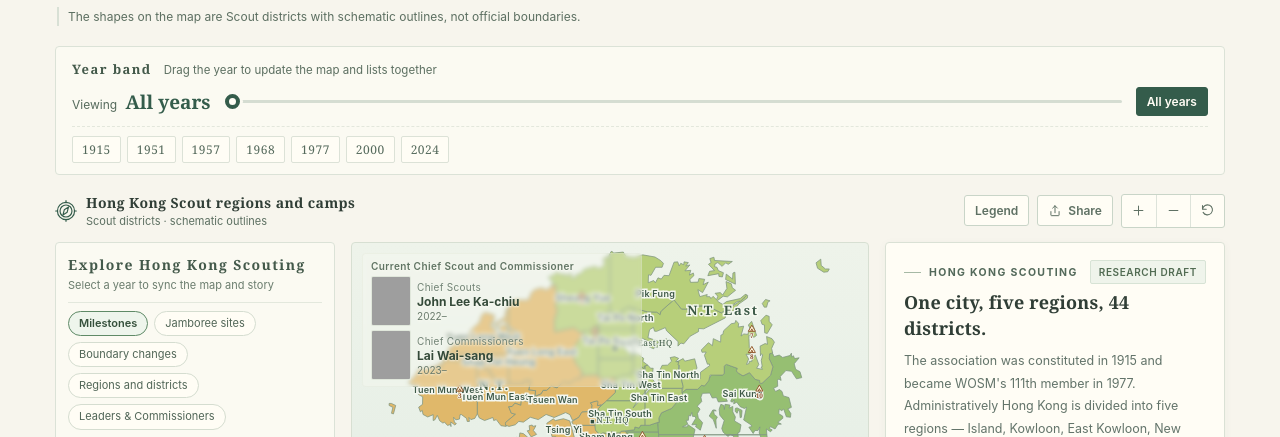
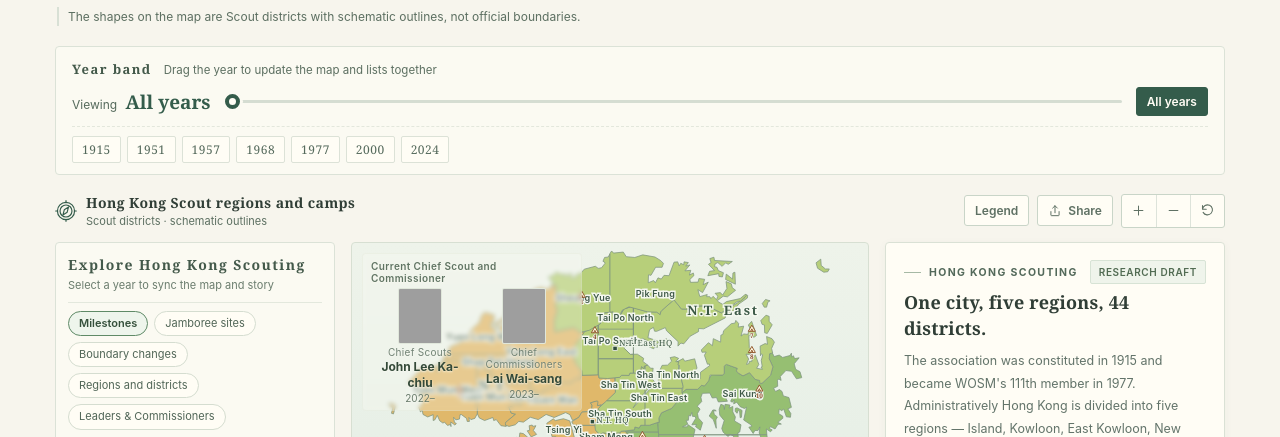
Before and after one commit to playerkousas-rgb/BP, a website with bundled scripts: page hong-kong.html in a window 1280 px wide. Shown: the part 285-722 px from the top of the page. Built offline with nearby package versions, Linux system fonts and the light colour scheme; grey boxes are pictures that could not be loaded.

Commit message:
HK: make leader overlay square/compact layout
Co-authored-by: arena-agent <297053741+arena-agent@users.noreply.github.com>

```diff
--- a/css/hk.css
+++ b/css/hk.css
@@ -414,11 +414,11 @@
 .hk-left-person-body strong{display:block;font-size:12px;line-height:1.35;color:#3f5445}
 .hk-left-person-years{display:block;font-size:11px;color:#6b7d6e;line-height:1.3}
 /* Map overlay: current Chief Scout / Commissioner */
-.hk-leaders-overlay{position:absolute;top:10px;left:10px;z-index:5;width:min(280px,calc(100% - 20px));background:rgba(251,250,242,.28);border:1px solid rgba(215,223,209,.28);border-radius:4px;box-shadow:none;padding:6px 8px;backdrop-filter:blur(2px);-webkit-backdrop-filter:blur(2px);pointer-events:auto}
+.hk-leaders-overlay{position:absolute;top:10px;left:10px;z-index:5;width:min(220px,calc(100% - 20px));background:rgba(251,250,242,.28);border:1px solid rgba(215,223,209,.28);border-radius:4px;box-shadow:none;padding:6px 8px;backdrop-filter:blur(2px);-webkit-backdrop-filter:blur(2px);pointer-events:auto}
 .hk-overlay-title{font-size:10px;color:#607463;letter-spacing:.04em;margin-bottom:4px;font-weight:600;text-shadow:0 1px 2px rgba(251,250,242,.8)}
-.hk-overlay-grid{display:grid;gap:4px}
-.hk-overlay-person{display:grid;grid-template-columns:40px minmax(0,1fr);gap:6px;align-items:center}
-.hk-overlay-photo{width:40px;height:50px;object-fit:cover;border-radius:2px;background:#e8ece3;border:1px solid rgba(221,228,216,.6)}
+.hk-overlay-grid{display:grid;grid-template-columns:1fr 1fr;gap:6px}
+.hk-overlay-person{display:flex;flex-direction:column;align-items:center;text-align:center;gap:2px;min-width:0}
+.hk-overlay-photo{width:44px;height:56px;object-fit:cover;border-radius:2px;background:#e8ece3;border:1px solid rgba(221,228,216,.6)}
 .hk-overlay-body{min-width:0}
 .hk-overlay-role{display:block;font-size:10px;color:#708274;line-height:1.2;letter-spacing:.03em;text-shadow:0 1px 2px rgba(251,250,242,.8)}
 .hk-overlay-name{display:block;font-size:12px;line-height:1.3;color:#344a39;margin:1px 0;text-shadow:0 1px 2px rgba(251,250,242,.8)}
@@ -426,7 +426,6 @@
 .hk-person-card-photo{width:140px;max-width:100%;height:auto;border-radius:4px;border:1px solid #dde4d8;margin-bottom:12px;background:#e8ece3}
 @media(max-width:900px){
   .hk-leaders-overlay{position:static;width:auto;margin:10px 12px 0}
-  .hk-overlay-grid{grid-template-columns:repeat(2,minmax(0,1fr))}
 }
 @media(max-width:560px){
   .hk-overlay-grid{grid-template-columns:1fr}
```
